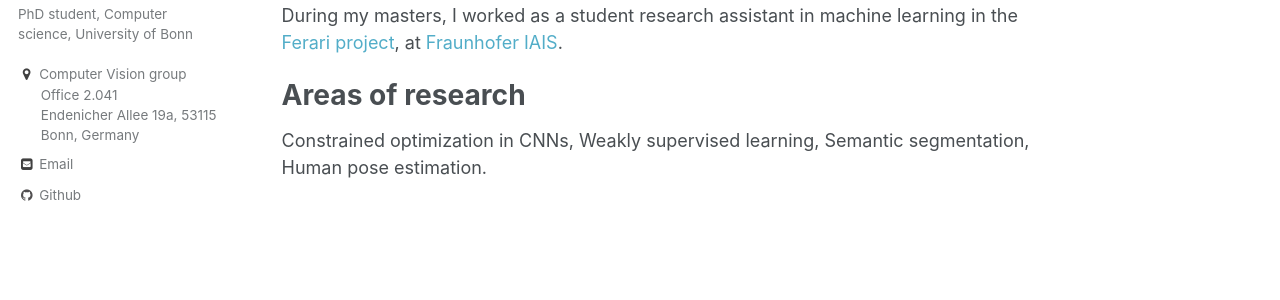
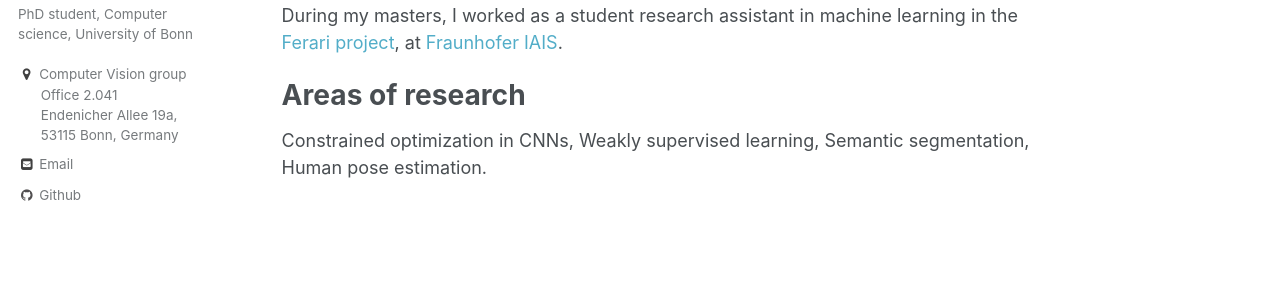
Before and after one commit to briqr/briqr.github.io, a Jekyll site: the page built from _pages/about.md, in a window 1280 px wide. Shown: the part 290-590 px from the top of the page. Built offline with Jekyll 4.4.1, drawn with Linux system fonts in a browser that asks for light colours.

```diff
--- a/_config.yml
+++ b/_config.yml
@@ -84,8 +84,8 @@ author:
   bio              : "PhD student, Computer science, University of Bonn"
   location         : "Computer Vision group<br/>
                       &nbsp&nbsp&nbsp&nbsp&nbsp Office 2.041 <br/>
-                      &nbsp&nbsp&nbsp&nbsp&nbsp Endenicher Allee 19a, 53115 <br/>
-                      &nbsp&nbsp&nbsp&nbsp&nbsp Bonn, Germany <br/>"
+                      &nbsp&nbsp&nbsp&nbsp&nbsp Endenicher Allee 19a, <br/>
+                      &nbsp&nbsp&nbsp&nbsp&nbsp 53115 Bonn, Germany <br/>"
   employer         :
   googlescholar    :
   email            : briq@iai.uni-bonn.de
```
